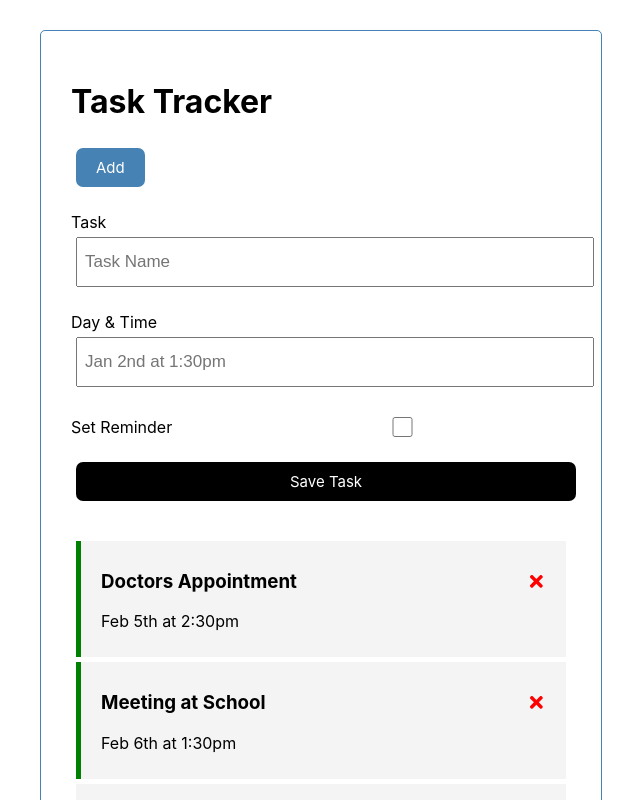
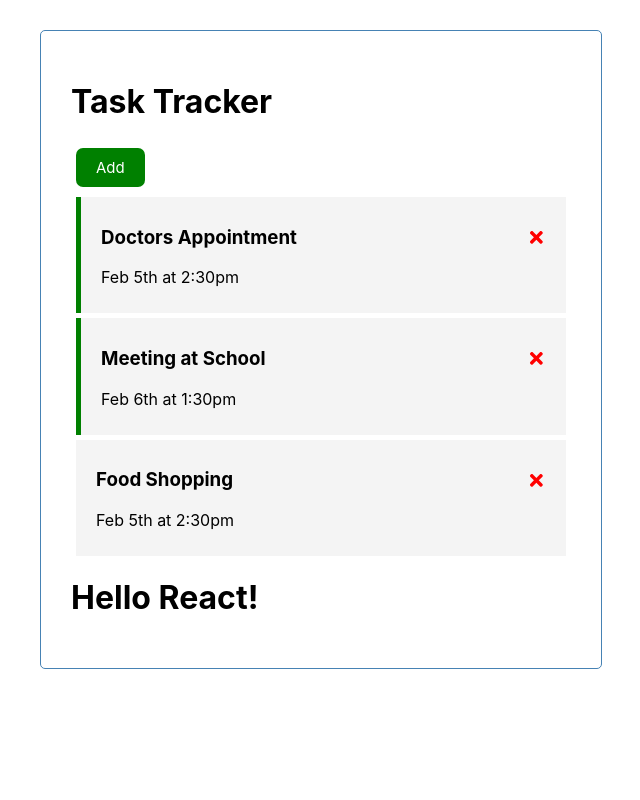
Before and after one commit to fkhjoy/react-task-tracker, a React (Create React App) app: page / in a window 1280 px wide. Shown: the top 800 px of the page, without its empty margins (319-959 px from the left). Built offline with nearby package versions, Linux system fonts and the light colour scheme.

Commit message:
added button toggle

```diff
--- a/src/App.js
+++ b/src/App.js
@@ -6,6 +6,7 @@ import AddTask from './components/AddTask';
 
 function App() {
 
+  const [showAddTask, setShowAddTask] = useState(false)
   const [tasks, setTasks] = useState(
     [
     {
@@ -47,8 +48,8 @@ function App() {
 
   return (
     <div className="container">
-      <Header text="Task Tracker"/>
-      <AddTask onAdd={ addTask } />
+      <Header text='Task Tracker' onAdd = {() => setShowAddTask(!showAddTask)} showAdd={showAddTask} />
+      {showAddTask && <AddTask onAdd={ addTask } />}
       {tasks.length > 0 ? (<Tasks tasks = {tasks} onDelete={deleteTask} onToggle={toggleReminder}/>) : ('No tasks to show')}
       <h1>Hello React!</h1>
     </div>
--- a/src/components/Header.js
+++ b/src/components/Header.js
@@ -1,13 +1,11 @@
 import Button from './Button'
 
-const Header = ({ text, }) => {
-    const onClick = () => {
-        console.log('Click')
-    }
+const Header = ({ text, onAdd, showAdd }) => {
+
     return (
         <header>
             <h1>{text}</h1>
-            <Button onClick={onClick} text="Add"/>
+            <Button onClick={onAdd} text={ showAdd ? 'Close':'Add'} color={ showAdd ? 'red':'green'}/>
         </header>
     )
 }
```
